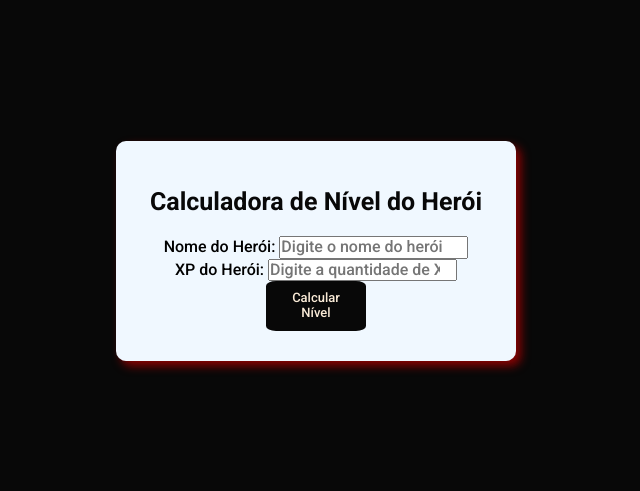
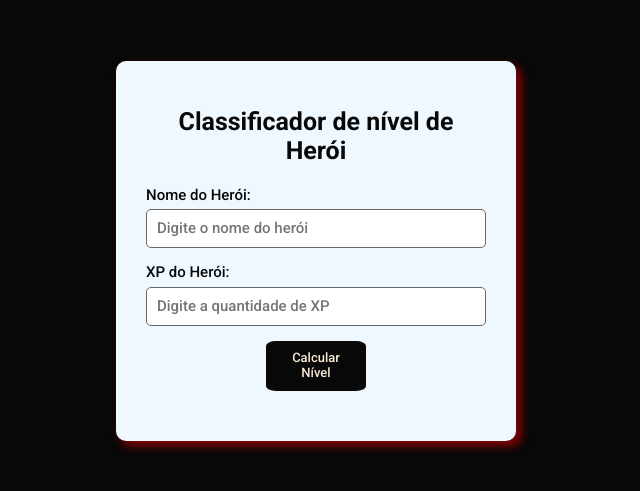
Before and after one commit to allicedimello/classificador-heroi, a plain HTML site: page index.html in a window 1280 px wide. Shown: the part 149-640 px from the top of the page, without its empty margins (324-964 px from the left). Drawn offline with nearby package versions, Linux system fonts and the light colour scheme.

Commit message:
edit:Últimos ajustes

```diff
--- a/assets/css/style.css
+++ b/assets/css/style.css
@@ -30,6 +30,31 @@ h1 {
     color: #080808;
 }
 
+h1 {
+    font-size: 25px;
+    margin-bottom: 20px;
+    color: #080808;
+}
+
+.input-group {
+    margin-bottom: 15px;
+    text-align: left;
+}
+
+label {
+    font-size: 15px;
+    color: #080808;
+}
+
+input {
+    width: 100%;
+    padding: 10px;
+    margin-top: 5px;
+    border: 1px solid #666666;
+    border-radius: 5px;
+    font-size: 15px;
+}
+
 button {
     padding: 10px;
     width: 100px;
@@ -39,3 +64,10 @@ button {
     color: #faebd7;
     font-size: 13px;
 }
+
+#resultado {
+    margin-top: 20px;
+    font-size: 20px;
+    font-weight: bold;
+    color: #080808;
+}
--- a/index.html
+++ b/index.html
@@ -3,7 +3,7 @@
 <head>
     <meta charset="UTF-8">
     <meta name="viewport" content="width=device-width, initial-scale=1.0">
-    <title>Calculadora de Nível do Herói</title>
+    <title>Classificador de nível de Herói</title>
 
     <link rel="stylesheet" href="https://cdnjs.cloudflare.com/ajax/libs/normalize/8.0.1/normalize.min.css"
         integrity="sha512-NhSC1YmyruXifcj/KFRWoC561YpHpc5Jtzgvbuzx5VozKpWvQ+4nXhPdFgmx8xqexRcpAglTj9sIBWINXa8x5w=="
@@ -17,7 +17,7 @@
 </head>
 <body>
     <div class="container">
-        <h1>Calculadora de Nível do Herói</h1>
+        <h1>Classificador de nível de Herói</h1>
 
         <form id="form">
             <div class="input-group">
```
